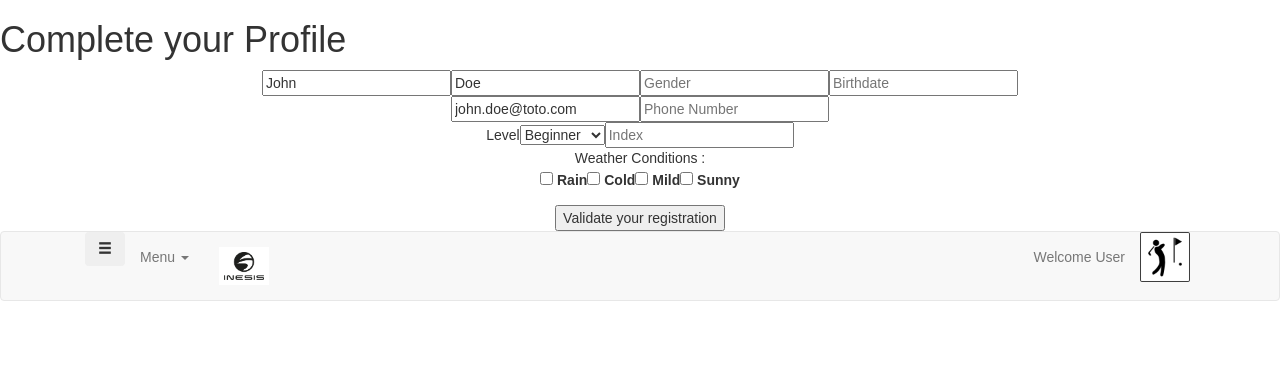
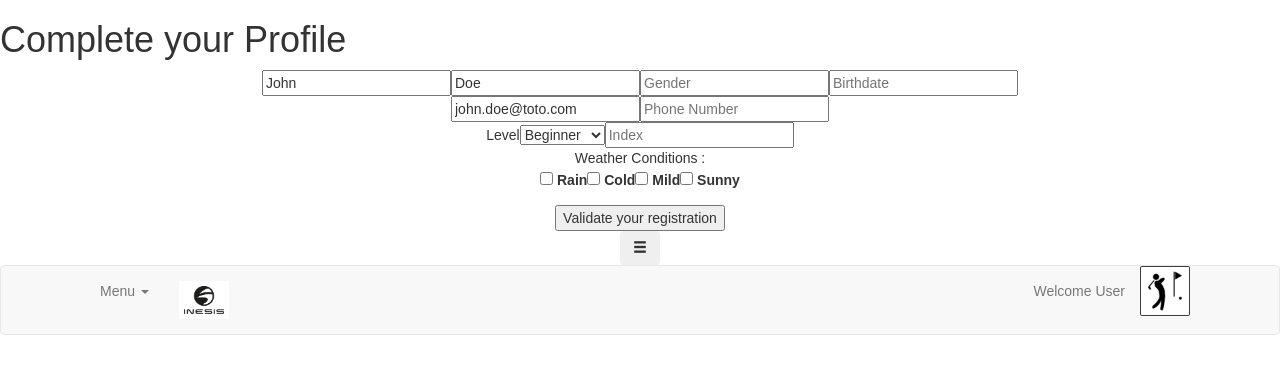
Before and after one commit to m2ftl/co-creation-app, a React (Create React App) app in the folder react-app/: page / in a window 1280 px wide. Shown: the top 374 px of the page. Built offline with nearby package versions, Linux system fonts and the light colour scheme.

Commit message:
add install redux and bootstrap on package.json

```diff
--- a/package.json
+++ b/package.json
@@ -10,7 +10,9 @@
   },
   "dependencies": {
     "react": "^16.2.0",
+    "react-bootstrap": "^0.32.1",
     "react-dom": "^16.2.0",
+    "react-redux": "^5.0.6",
     "react-scripts": "1.1.0"
   },
   "repository": {
--- a/react-app/src/modules/header/Header.js
+++ b/react-app/src/modules/header/Header.js
@@ -7,13 +7,8 @@ import user_pic from '../../images/user_pic.png';
 class Header extends Component {
   render() {
     return (
+      <div>
 
-      <div>
-      <div>
-      <Navbar collapseOnSelect>
-        <Navbar.Collapse>
-
-          <Nav pullLeft>
         <button type="button" class="btn" data-toggle="collapse" data-target="#menu">
           <span class="glyphicon glyphicon-menu-hamburger"></span>
         </button>
@@ -28,7 +23,10 @@ class Header extends Component {
             <li><a><span class="glyphicon glyphicon-log-in"></span>&nbsp;Log out</a></li>
           </ul>
         </div>
-          </Nav>
+
+        <div>
+        <Navbar collapseOnSelect>
+          <Navbar.Collapse>
 
             <Nav>
               <NavDropdown eventKey={3} title="Menu" id="basic-nav-dropdown">
@@ -58,7 +56,6 @@ class Header extends Component {
         </Navbar>
       </div>
 
-
     </div>
 
     );
```
Also changed, not shown: 1 other file (tests, documents, lock files or other folders). Lines whose indentation alone changed are shown as unchanged.
